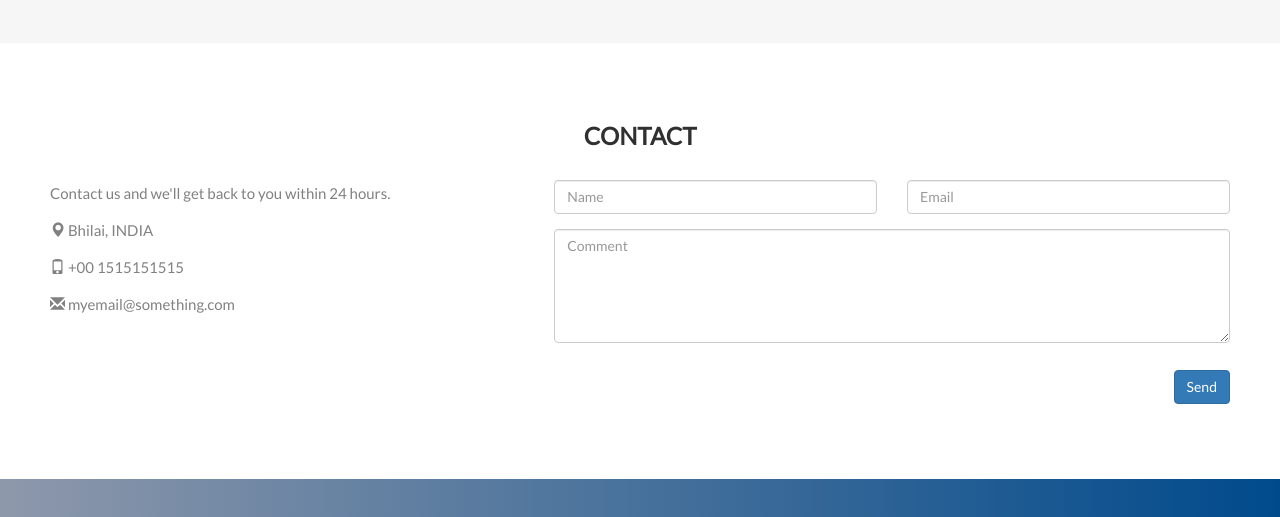
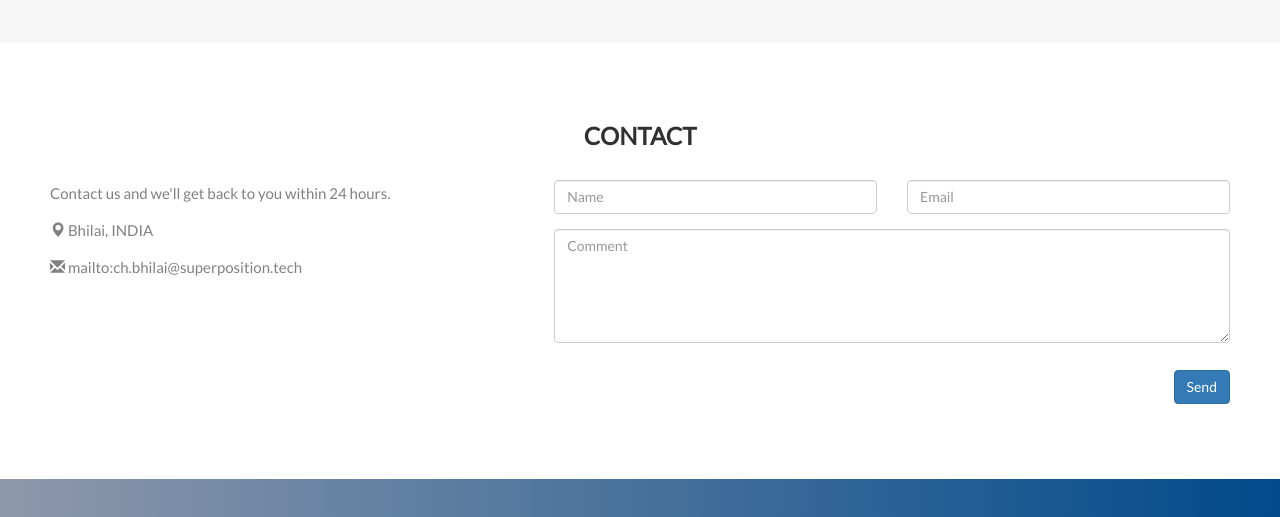
Before and after one commit to Superposition-Bhilai/superposition_bhilai, a plain HTML site: page index.html in a window 1280 px wide. Shown: the part 1449-1966 px from the top of the page. Drawn offline with nearby package versions, Linux system fonts and the light colour scheme.

Commit message:
Update index.html

```diff
--- a/index.html
+++ b/index.html
@@ -85,8 +85,7 @@
       <div class="col-sm-5">
         <p>Contact us and we'll get back to you within 24 hours.</p>
         <p><span class="glyphicon glyphicon-map-marker"></span> Bhilai, INDIA</p>
-        <p><span class="glyphicon glyphicon-phone"></span> +00 1515151515</p>
-        <p><span class="glyphicon glyphicon-envelope"></span> myemail@something.com
+        <p><span class="glyphicon glyphicon-envelope"></span> mailto:ch.bhilai@superposition.tech <p>
       </div>
 
       <form method="post" action="mailto:mandalankit244@gmail.com" enctype="text/plain">
```
